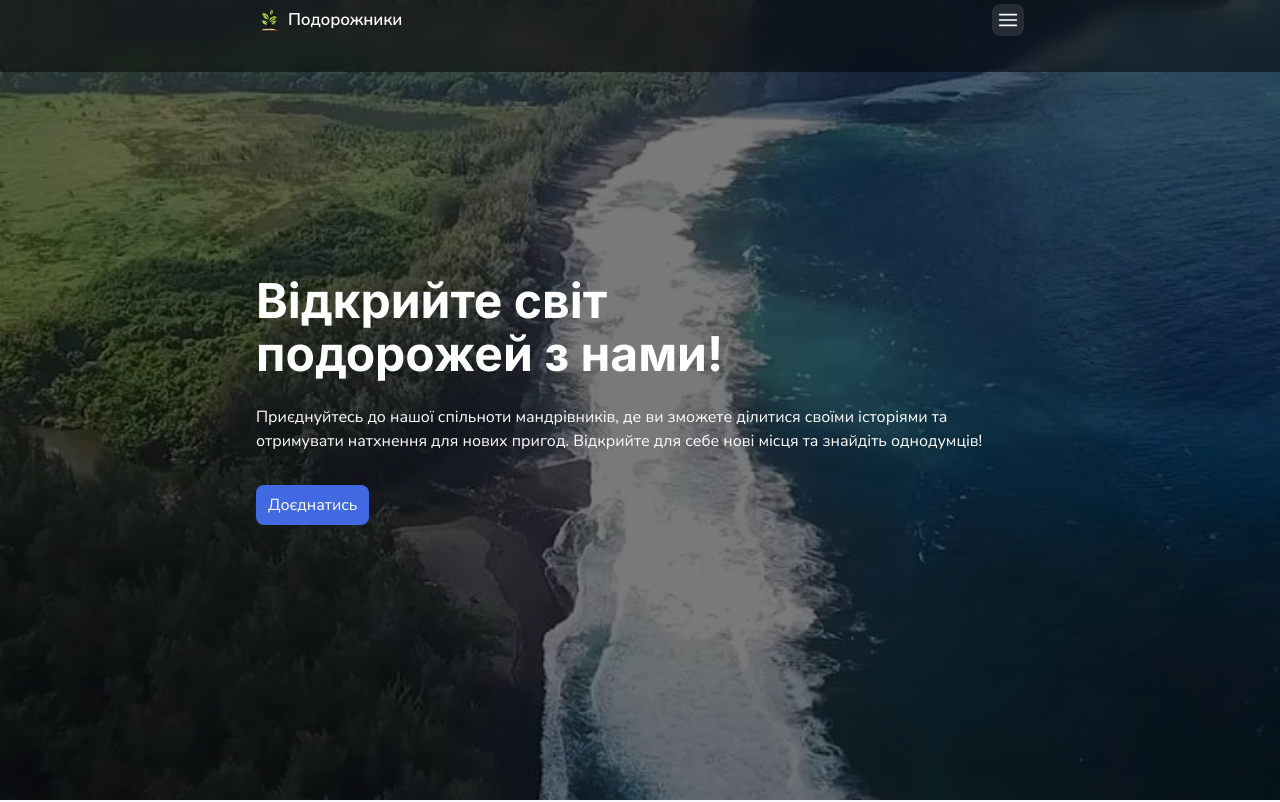
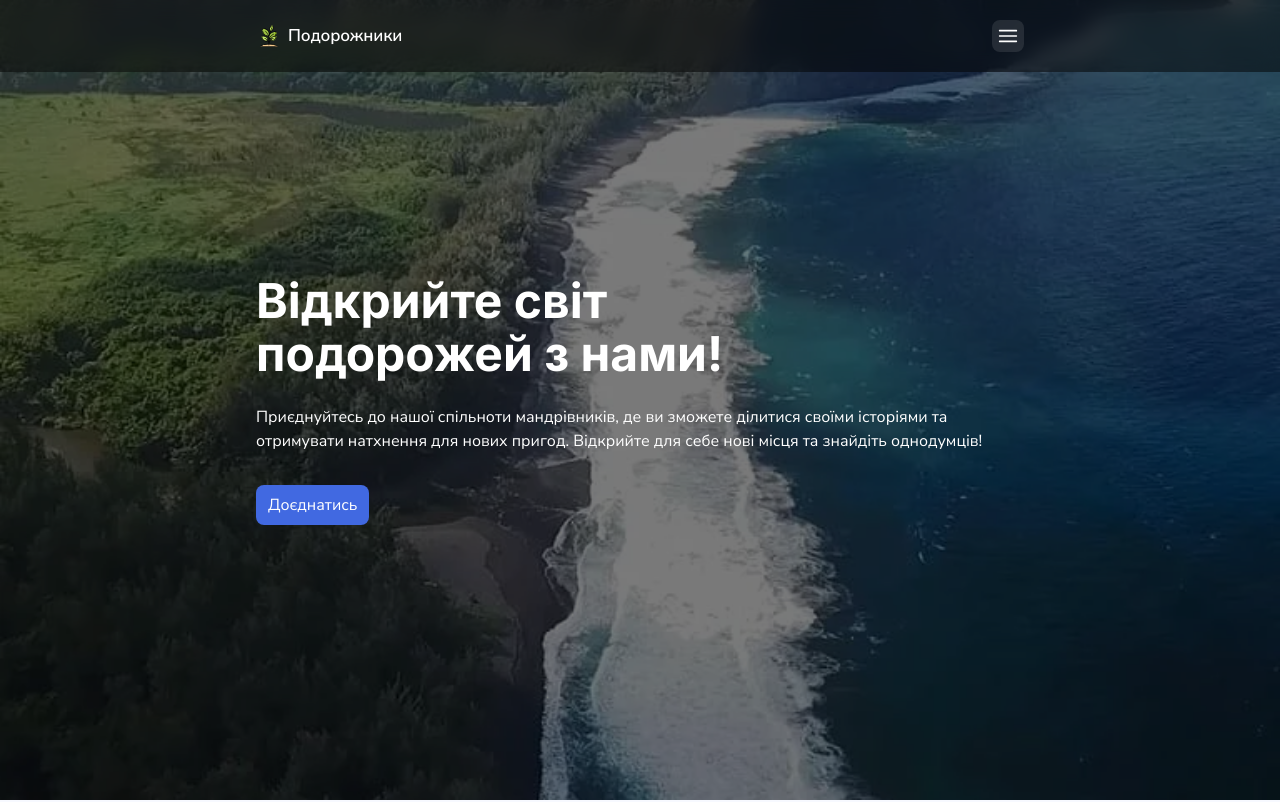
Before and after one commit to RomanAnokhin-work/project-group-6-podorozhnyky-front, a Next.js app: page / in a window 1280 px wide. Shown: the top 802 px of the page. Built offline with nearby package versions, Linux system fonts and the light colour scheme; no server answers.

Commit message:
update styles for tab/mob

```diff
--- a/components/Header/Header.module.css
+++ b/components/Header/Header.module.css
@@ -28,7 +28,7 @@
   cursor: pointer;
   transition: opacity 0.2s ease;
   width: 156px;
-  height: 40px;
+  height: 72px;
 }
 
 .logo_link:hover {
```
